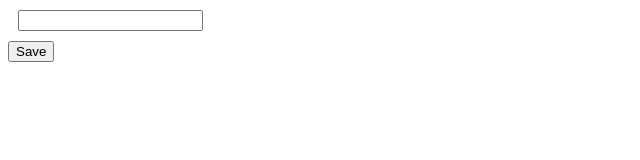
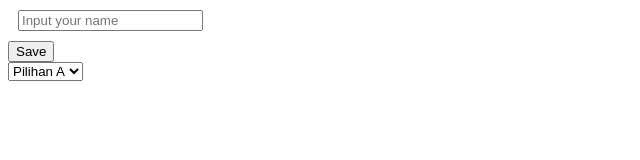
Before and after one commit to Elcand/learn-JQuery, a plain HTML site: page index.html in a window 1280 px wide. Shown: the whole page, without its empty margins (0-640 px from the left). Drawn offline with nearby package versions, Linux system fonts and the light colour scheme.

Commit message:
learn .change()

```diff
--- a/index.html
+++ b/index.html
@@ -10,11 +10,16 @@
 <body>
     <form id="form-input" action="">
         <div style="margin: 10px;">
-            <lable for="name" id="name" placeholder="Input your name"></lable>
-            <input id="input-name" type="text">
+            <input id="name" placeholder="Input your name" type="text">
         </div>
-        <button id="btn" type="submit">Save</button>
+        <button id="box" type="submit">Save</button>
     </form>
+
+    <select id="pilihan">
+        <option value="A">Pilihan A</option>
+        <option value="B">Pilihan B</option>
+    </select>
+
 </body>
 <script>
     $(document).ready(function () {
@@ -22,6 +27,10 @@
             e.preventDefault(); // mencegah reload halaman
             alert("Form summited Succeses!");
         });
+
+        $("#pilihan").change(function () {
+            alert("Pilihan berubah menjadi: " + $(this).val());
+        })
     });
 </script>
 
```
